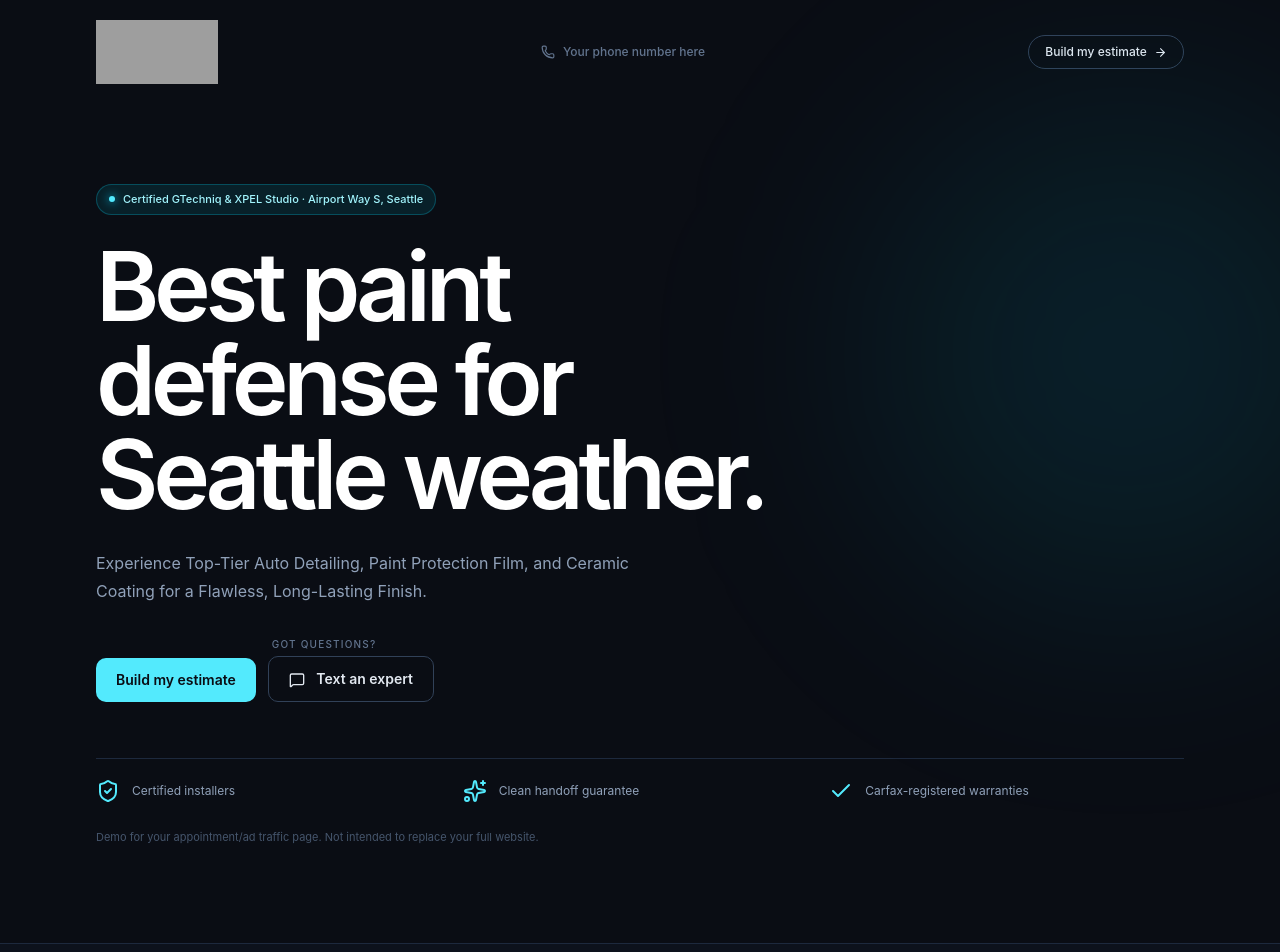
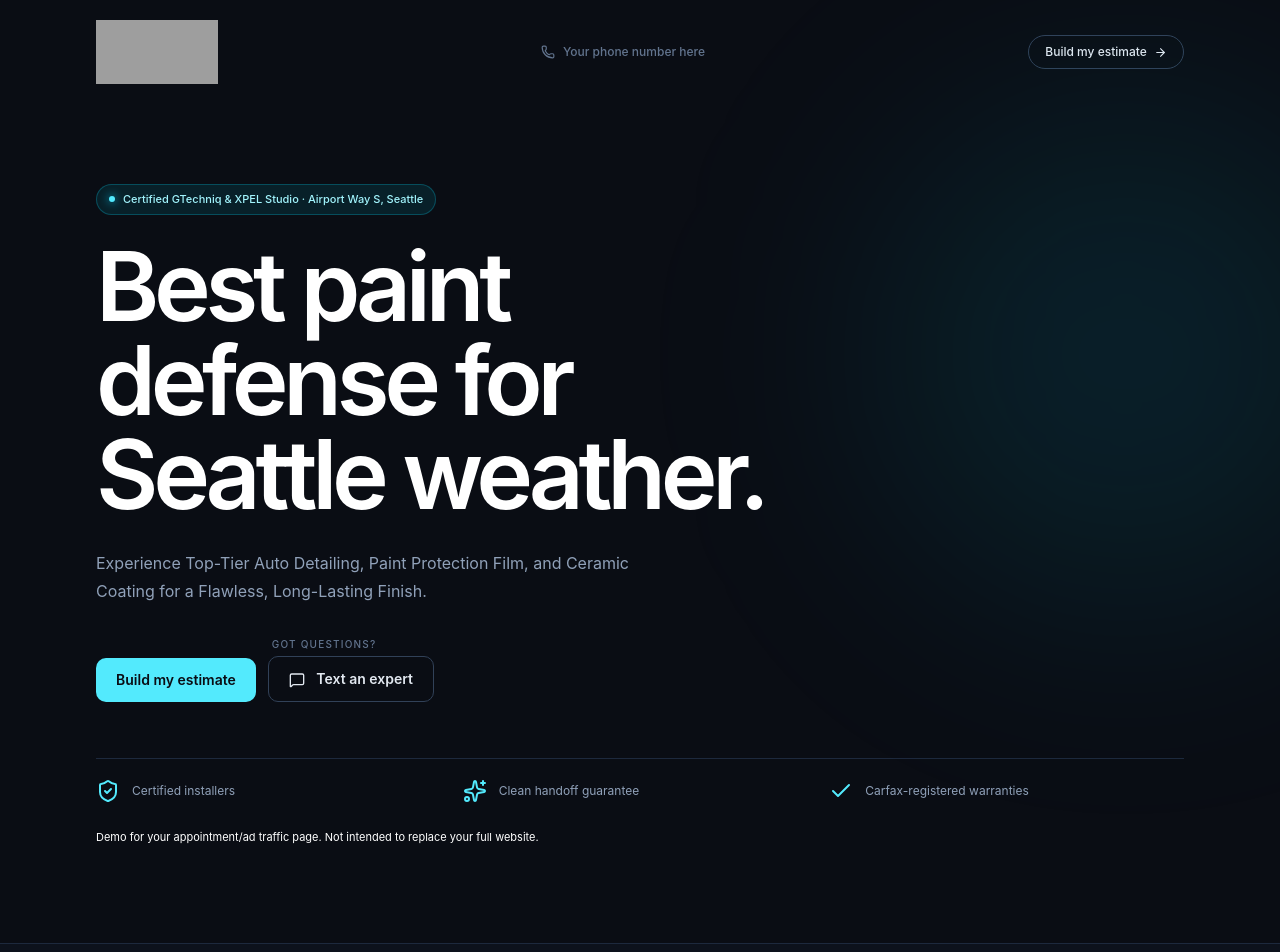
Before and after one commit to D8777/Ad-page-demo, a Next.js app: page / in a window 1280 px wide. Shown: the top 952 px of the page. Built offline with nearby package versions, Linux system fonts and the light colour scheme; grey boxes are pictures that could not be loaded.

Commit message:
feat: update demo text color for appointment/ad traffic page
Updated demo text color for appointment/ad traffic page to white.

Co-authored-by: D8777 <190535498+D8777@users.noreply.github.com>

```diff
--- a/components/protection-engine.tsx
+++ b/components/protection-engine.tsx
@@ -29,7 +29,7 @@ export function ProtectionEngine() {
     <section className="relative mx-auto max-w-6xl px-5 pb-16 pt-10 lg:px-8 lg:pb-24 lg:pt-20"><div className="pointer-events-none absolute -right-40 top-0 size-[500px] rounded-full bg-cyan-400/10 blur-[120px]" />
       <div className="relative max-w-3xl"><div className="mb-6 inline-flex items-center gap-2 rounded-full border border-cyan-400/25 bg-cyan-400/10 px-3 py-1.5 text-[11px] font-medium text-cyan-200"><span className="size-1.5 rounded-full bg-cyan-300 shadow-[0_0_10px_#00d2ff]" /> {siteConfig.trustBadge}</div><h1 className="text-5xl font-semibold leading-[.98] tracking-[-.055em] text-white sm:text-6xl lg:text-8xl">Best paint defense for {siteConfig.city} weather.</h1><p className="mt-7 max-w-xl text-base leading-7 text-slate-400">Experience Top-Tier Auto Detailing, Paint Protection Film, and Ceramic Coating for a Flawless, Long-Lasting Finish.</p><div className="mt-8 flex flex-wrap items-end gap-3"><a href="#estimator" className="rounded-lg bg-cyan-300 px-5 py-3 text-sm font-semibold text-[#0a0d14] transition hover:bg-cyan-200">Build my estimate</a><div className="flex flex-col gap-1"><span className="px-1 text-[10px] font-medium uppercase tracking-[.12em] text-slate-500">Got questions?</span><button type="button" onClick={() => setShowTextDemo(true)} className="rounded-lg border border-slate-700 px-5 py-3 text-sm font-semibold text-slate-200 transition hover:border-slate-500"><MessageSquare className="mr-2 inline" size={16} /> Text an expert</button></div></div></div>
       <div className="mt-14 grid grid-cols-1 gap-3 border-t border-slate-800 pt-5 sm:grid-cols-3"><Trust icon={<ShieldCheck />} text="Certified installers" /><Trust icon={<Sparkles />} text="Clean handoff guarantee" /><Trust icon={<Check />} text="Carfax-registered warranties" /></div>
-      <p className="mt-6 text-[11px] leading-5 text-slate-600">Demo for your appointment/ad traffic page. Not intended to replace your full website.</p>
+      <p className="mt-6 text-[11px] leading-5 text-white">Demo for your appointment/ad traffic page. Not intended to replace your full website.</p>
     </section>
 
     <section id="estimator" className="border-y border-slate-800 bg-[#0d121c] px-5 py-16 lg:px-8 lg:py-24"><div className="mx-auto grid max-w-6xl gap-10 lg:grid-cols-[.8fr_1.2fr]"><div><h2 className="text-4xl font-semibold tracking-[-.04em] text-white sm:text-5xl">Build your estimate with us.</h2></div>
```
